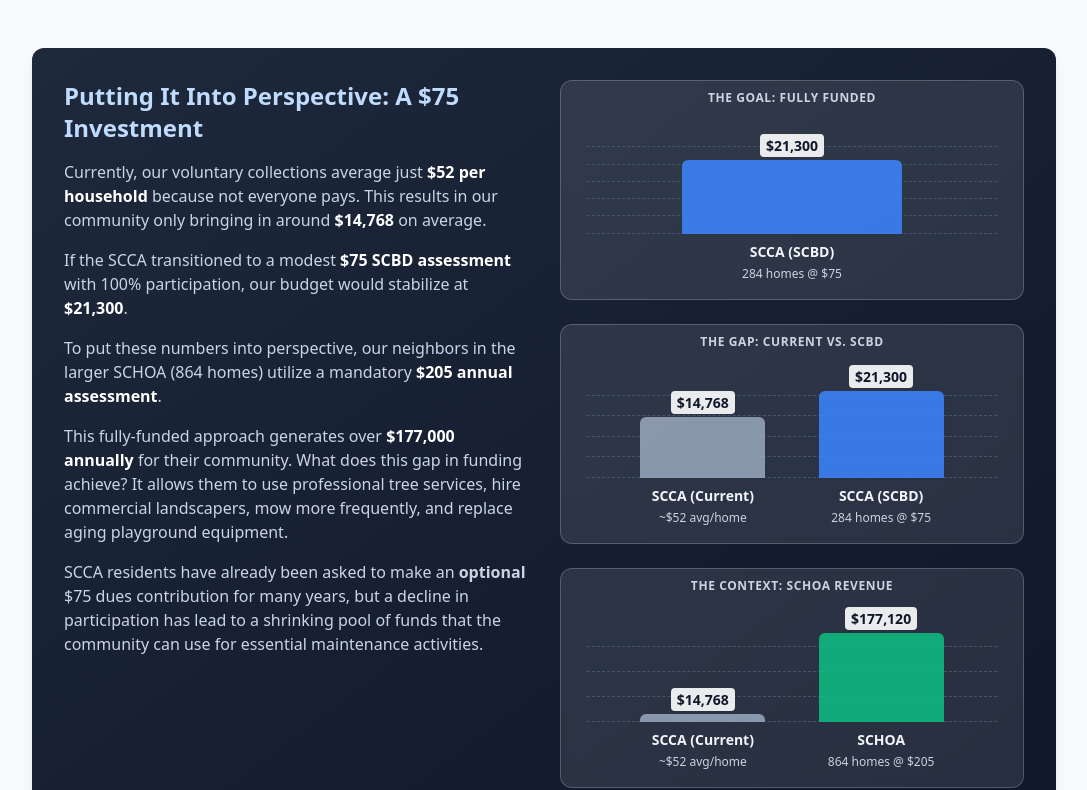
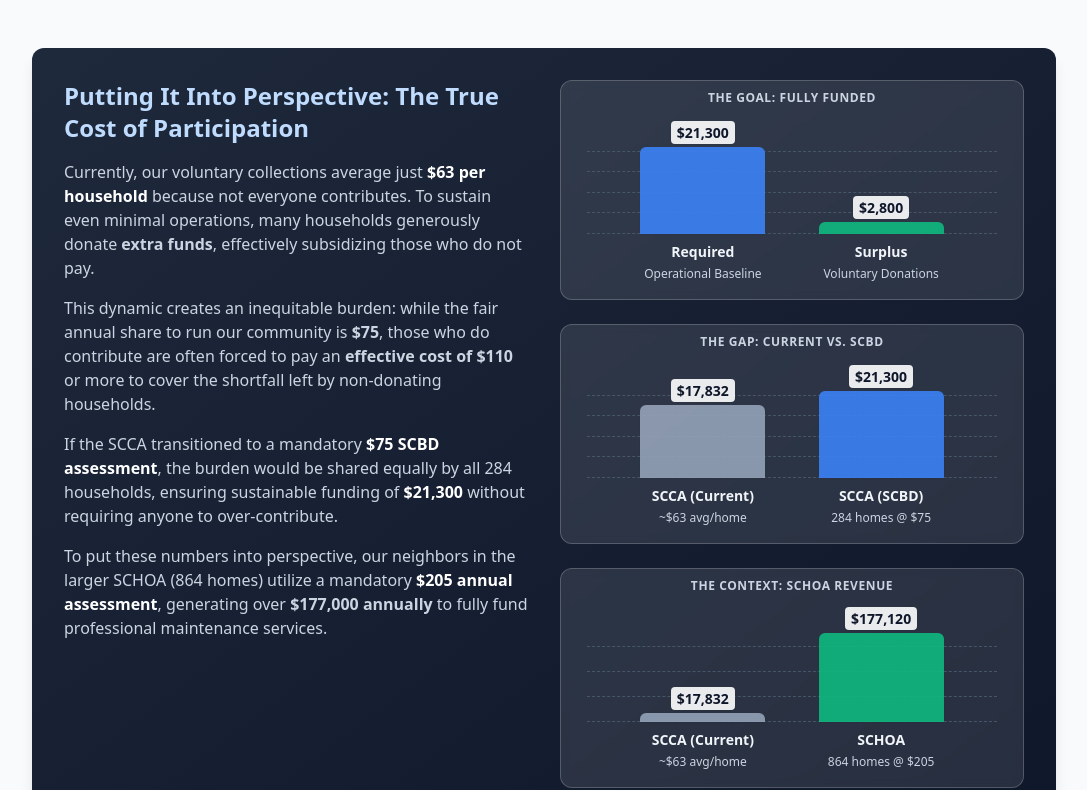
Before and after one commit to tschulmeister/scca-website, a SvelteKit app: page /why-scbd in a window 1280 px wide. Shown: the part 900-1690 px from the top of the page, without its empty margins (96-1183 px from the left). Built offline with nearby package versions, Linux system fonts and the light colour scheme.

Commit message:
updates to numbers

```diff
--- a/src/data/financials.json
+++ b/src/data/financials.json
@@ -33,7 +33,9 @@
             "unpaid_homes": 69,
             "participation_rate_pct": 75.7,
             "target_budget_paying_homes": 250,
-            "projected_dues_revenue_usd": 18750.0
+            "dues_revenue_collected_usd": 18365.0,
+            "regular_dues_collected_usd": 16125.0,
+            "extra_funds_collected_usd": 2240.0
         },
         {
             "year": 2023,
@@ -42,7 +44,9 @@
             "unpaid_homes": 74,
             "participation_rate_pct": 73.94,
             "target_budget_paying_homes": 250,
-            "projected_dues_revenue_usd": 18750.0
+            "dues_revenue_collected_usd": 18130.0,
+            "regular_dues_collected_usd": 16750.0,
+            "extra_funds_collected_usd": 1380.0
         },
         {
             "year": 2024,
@@ -50,7 +54,9 @@
             "paid_homes": 205,
             "unpaid_homes": 79,
             "participation_rate_pct": 72.18,
-            "dues_revenue_collected_usd": 17655.0
+            "dues_revenue_collected_usd": 17730.0,
+            "regular_dues_collected_usd": 15570.0,
+            "extra_funds_collected_usd": 2160.0
         },
         {
             "year": 2025,
@@ -58,7 +64,9 @@
             "paid_homes": 196,
             "unpaid_homes": 88,
             "participation_rate_pct": 69.01,
-            "dues_revenue_collected_usd": 14700.0
+            "dues_revenue_collected_usd": 17625.0,
+            "regular_dues_collected_usd": 14675.0,
+            "extra_funds_collected_usd": 2950.0
         },
         {
             "year": 2026,
@@ -67,7 +75,9 @@
             "paid_homes": 194,
             "unpaid_homes": 90,
             "participation_rate_pct": 68.31,
-            "dues_revenue_collected_usd": 14550.0
+            "dues_revenue_collected_usd": 17310.0,
+            "regular_dues_collected_usd": 14625.0,
+            "extra_funds_collected_usd": 2685.0
         }
     ],
     "dues_by_street_2020": [
@@ -227,8 +237,8 @@
             "balances": {
                 "checking_balance_usd": 8227.91,
                 "playground_funds_section2_usd": 1464.7,
-                "outstanding_checks_usd": 0.0,
-                "net_unencumbered_balance_usd": 6763.21
+                "outstanding_checks_usd": 5500.0,
+                "net_unencumbered_balance_usd": 1017.91
             }
         }
     ],
--- a/src/routes/why-scbd/+page.svelte
+++ b/src/routes/why-scbd/+page.svelte
@@ -39,22 +39,32 @@
 		.filter((e) => e.value > 0);
 
 	const possibleRevenue = [
-		{ label: "SCCA (SCBD)", value: 21300, subtitle: "284 homes @ $75" },
+		{ label: "Required", value: 21300, subtitle: "Operational Baseline" },
+		{ label: "Surplus", value: 2800, subtitle: "Voluntary Donations" },
+	];
+
+	const householdBurden = [
+		{ label: "Standard", value: 75, subtitle: "Fair Share" },
+		{ label: "Effective", value: 110, subtitle: "Due to Non-Donors" },
 	];
 
 	const gapRevenue = [
-		{ label: "SCCA (Current)", value: 14768, subtitle: "~$52 avg/home" },
+		{ label: "SCCA (Current)", value: 17832, subtitle: "~$63 avg/home" },
 		{ label: "SCCA (SCBD)", value: 21300, subtitle: "284 homes @ $75" },
 	];
 
 	const schoaComparison = [
-		{ label: "SCCA (Current)", value: 14768, subtitle: "~$52 avg/home" },
+		{ label: "SCCA (Current)", value: 17832, subtitle: "~$63 avg/home" },
 		{ label: "SCHOA", value: 177120, subtitle: "864 homes @ $205" },
 	];
 
 	const comparisonColors = {
 		"SCCA (Current)": "bg-slate-400",
 		"SCCA (SCBD)": "bg-blue-500",
+		Required: "bg-blue-500",
+		Surplus: "bg-emerald-500",
+		Standard: "bg-slate-400",
+		Effective: "bg-red-500",
 		SCHOA: "bg-emerald-500",
 	};
 </script>
@@ -98,7 +108,6 @@
 		</p>
 	</div>
 </div>
-
 <div
 	class="mt-8 bg-blue-50 py-8 px-4 rounded-xl border border-blue-100 max-w-4xl mx-auto text-center"
 >
@@ -127,7 +136,6 @@
 
 <div class="container mx-auto px-4">
 	<div class="max-w-5xl mx-auto">
-		<!-- Proposed Perspective Callout Box -->
 		<div
 			class="mt-12 rounded-xl bg-gradient-to-br from-slate-800 to-slate-900 p-8 text-white shadow-lg overflow-hidden relative"
 		>
@@ -136,43 +144,36 @@
 			>
 				<div>
 					<h3 class="text-2xl font-bold text-blue-200">
-						Putting It Into Perspective: A $75 Investment
+						Putting It Into Perspective: The True Cost of Participation
 					</h3>
 					<p class="mt-4 text-slate-300">
 						Currently, our voluntary collections average just <strong
-							class="text-white">$52 per household</strong
-						>
-						because not everyone pays. This results in our community
-						only bringing in around
-						<strong class="text-white">$14,768</strong> on average.
+							class="text-white">$63 per household</strong
+						> because not everyone contributes. To sustain even minimal operations,
+						many households generously donate <strong>extra funds</strong>,
+						effectively subsidizing those who do not pay.
 					</p>
 					<p class="mt-4 text-slate-300">
-						If the SCCA transitioned to a modest <strong
+						This dynamic creates an inequitable burden: while the fair
+						annual share to run our community is <strong>$75</strong>,
+						those who do contribute are often forced to pay an
+						<strong>effective cost of $110</strong> or more to cover
+						the shortfall left by non-donating households.
+					</p>
+					<p class="mt-4 text-slate-300">
+						If the SCCA transitioned to a mandatory <strong
 							class="text-white">$75 SCBD assessment</strong
-						>
-						with 100% participation, our budget would stabilize at
-						<strong class="text-white">$21,300</strong>.
+						>, the burden would be shared equally by all 284
+						households, ensuring sustainable funding of <strong
+							class="text-white">$21,300</strong
+						> without requiring anyone to over-contribute.
 					</p>
 					<p class="mt-4 text-slate-300">
 						To put these numbers into perspective, our neighbors in
 						the larger SCHOA (864 homes) utilize a mandatory <strong
 							class="text-white">$205 annual assessment</strong
-						>.
-					</p>
-					<p class="mt-4 text-slate-300">
-						This fully-funded approach generates over <strong
-							class="text-white">$177,000 annually</strong
-						> for their community. What does this gap in funding achieve?
-						It allows them to use professional tree services, hire commercial
-						landscapers, mow more frequently, and replace aging playground
-						equipment.
-					</p>
-					<p class="mt-4 text-slate-300">
-						SCCA residents have already been asked to make an <strong
-							>optional</strong
-						> $75 dues contribution for many years, but a decline in
-						participation has lead to a shrinking pool of funds that
-						the community can use for essential maintenance activities.
+						>, generating over <strong>$177,000 annually</strong> to
+						fully fund professional maintenance services.
 					</p>
 				</div>
 
@@ -375,14 +376,14 @@
 					<li>
 						<strong>Operating Deficits:</strong> Recent years have
 						seen significant deficits. In 2025, actual expenses
-						($20,896) exceeded collected dues ($14,700) by over
-						<strong>$6,100</strong>.
+						($20,896) exceeded collected dues ($17,625) by over
+						<strong>$3,200</strong>.
 					</li>
 					<li>
 						<strong>Depleting Cash:</strong> Community unencumbered
 						balances collapsed from over
 						<strong>$13,100</strong> at the end of 2024 down to
-						<strong>$6,763</strong> by mid-2026, proving the current
+						<strong>$1,017</strong> by mid-2026, proving the current
 						model is unsustainable.
 					</li>
 				</ul>
```
